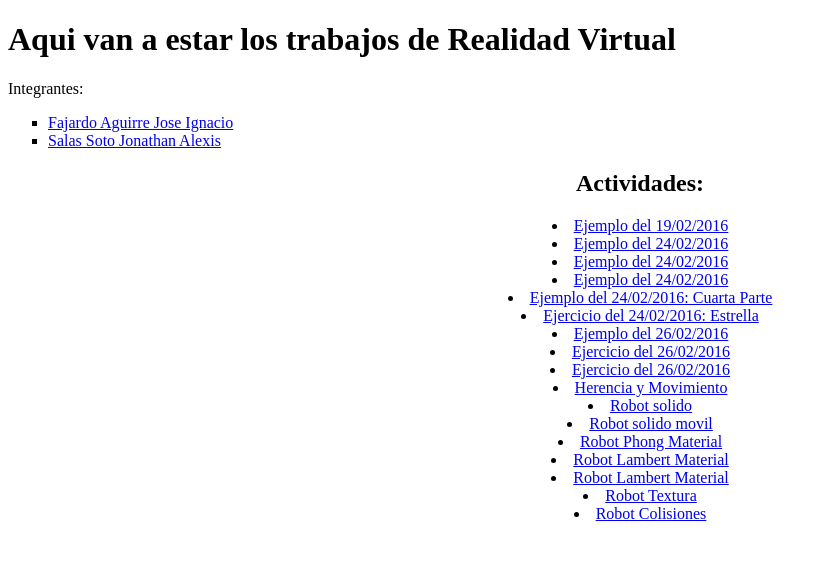
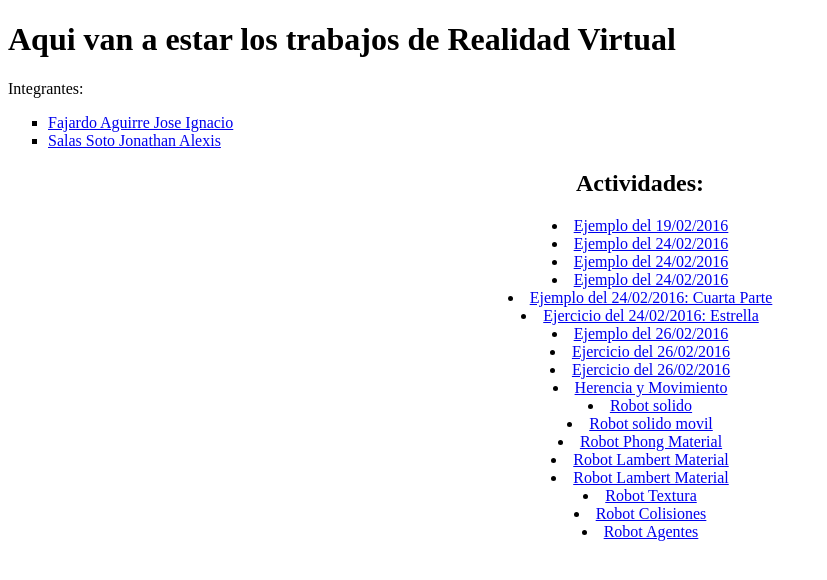
Before and after one commit to Ignacio121990/Ignacio121990.github.io, a plain HTML site: page rv/index.html in a window 1280 px wide. Shown: the whole page, without its empty margins (0-827 px from the left). Drawn offline with Linux system fonts and the light colour scheme.

Commit message:
Update index.html

```diff
--- a/rv/index.html
+++ b/rv/index.html
@@ -38,6 +38,7 @@
       <li><l1><a href="http://ignacio121990.github.io/rv/Lambert.html">Robot Lambert Material</a></l1></li>
       <li><l1><a href="http://ignacio121990.github.io/rv/Texturas.html">Robot Textura</a></l1></li>
       <li><l1><a href="http://ignacio121990.github.io/rv/Colisionrob.html">Robot Colisiones </a></l1></li>
+      <li><l1><a href="http://ignacio121990.github.io/rv/agenterob.html">Robot Agentes </a></l1></li>
       </u1>
     </font></center>
   </p>
```
